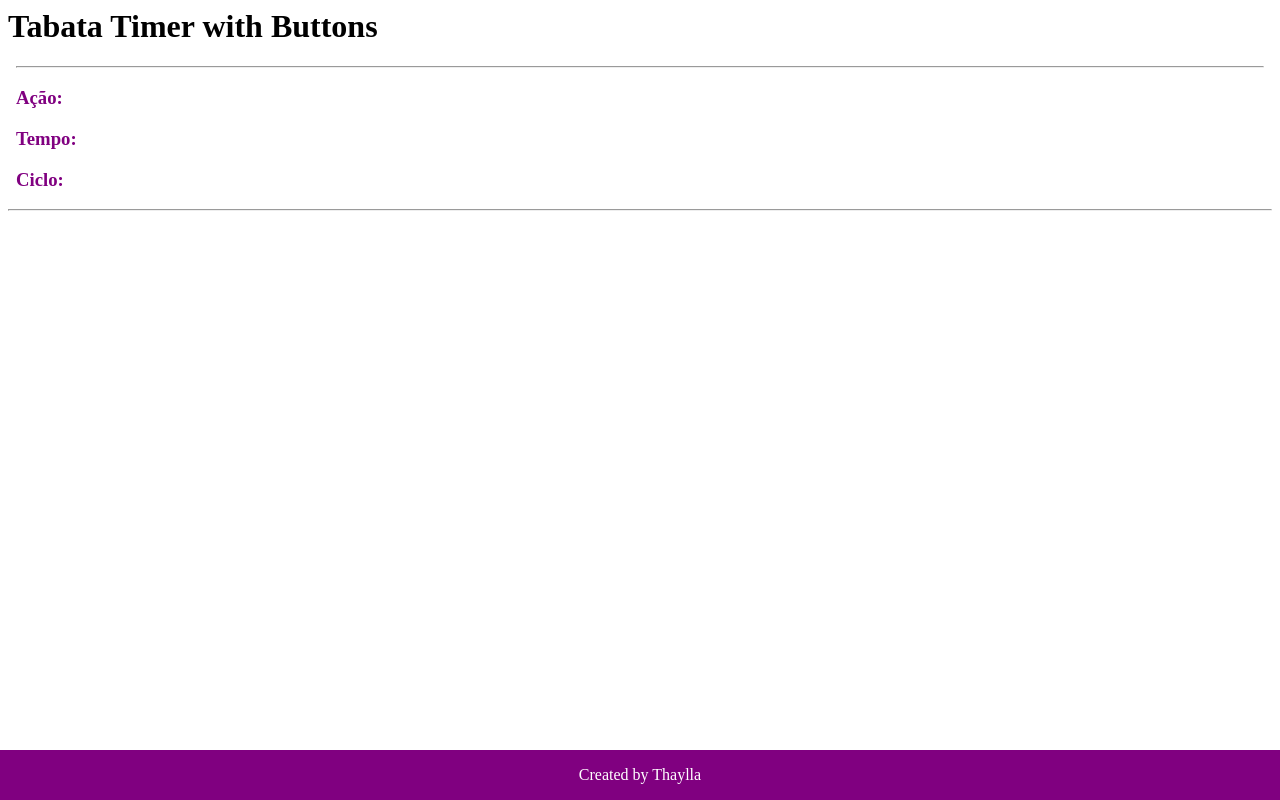
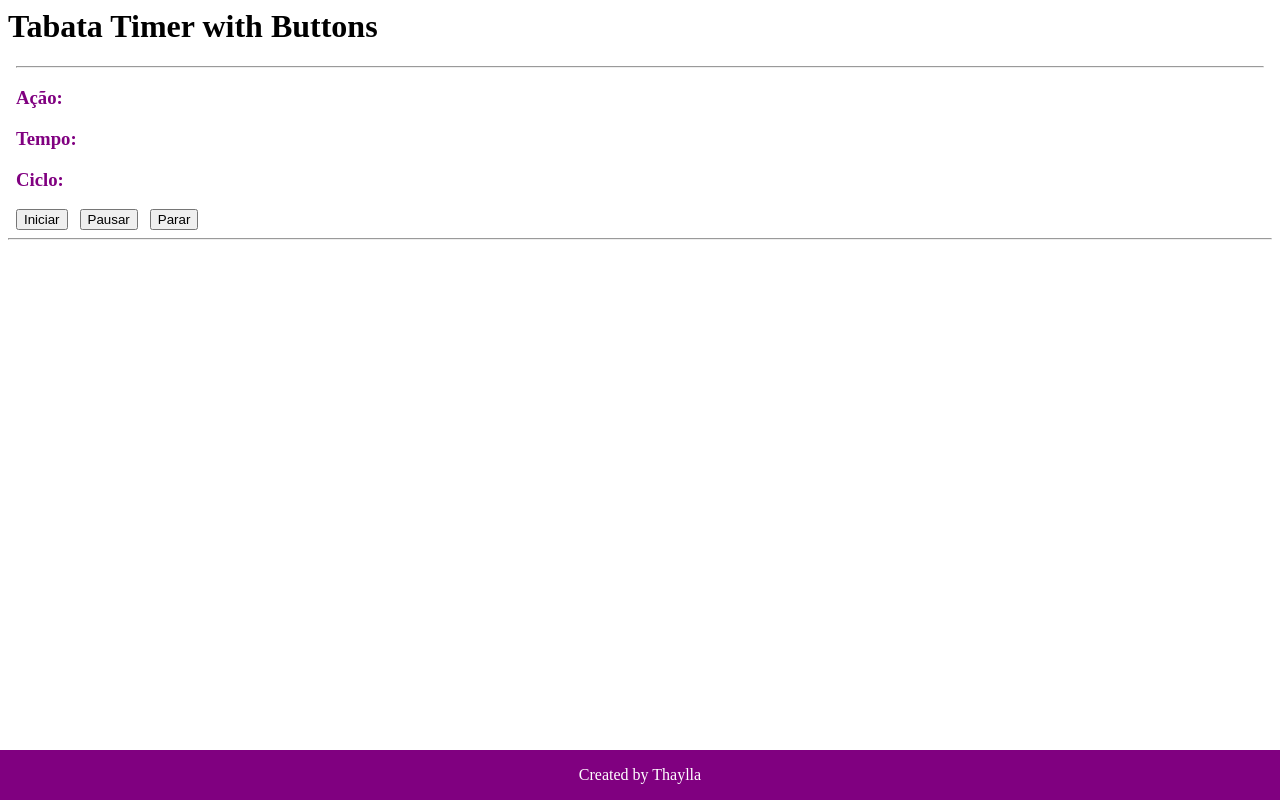
Before and after one commit to thayllaa/TabataTimer_withButtons, an Angular app: page / in a window 1280 px wide. Built offline with nearby package versions, Linux system fonts and the light colour scheme.

Commit message:
1 file modified

```diff
--- a/src/timer/timer.component.html
+++ b/src/timer/timer.component.html
@@ -11,7 +11,9 @@
       <h3>Ciclo:</h3>
       <div id="ciclo"></div>
 
-
+      <input type="button" value="Iniciar"/> &nbsp;
+      <input type="button" value="Pausar"/> &nbsp;
+      <input type="button" value="Parar"/>
     </div>
     <div class="footer">
       <p>Created by Thaylla</p>
```
